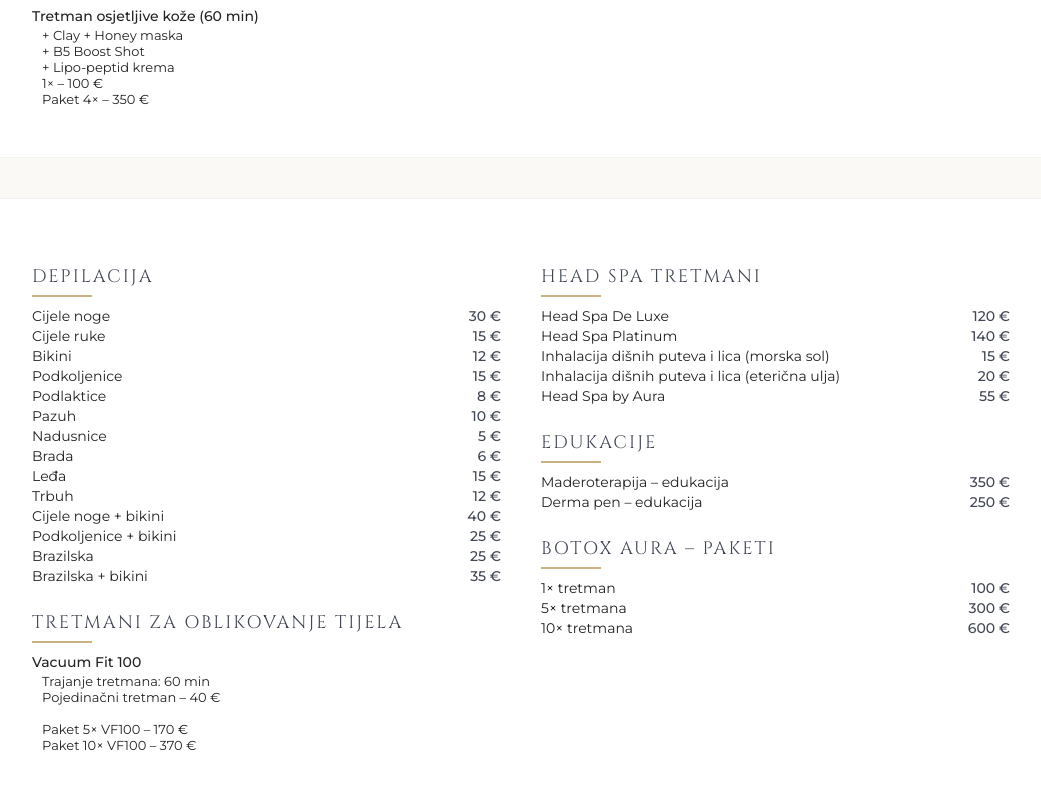
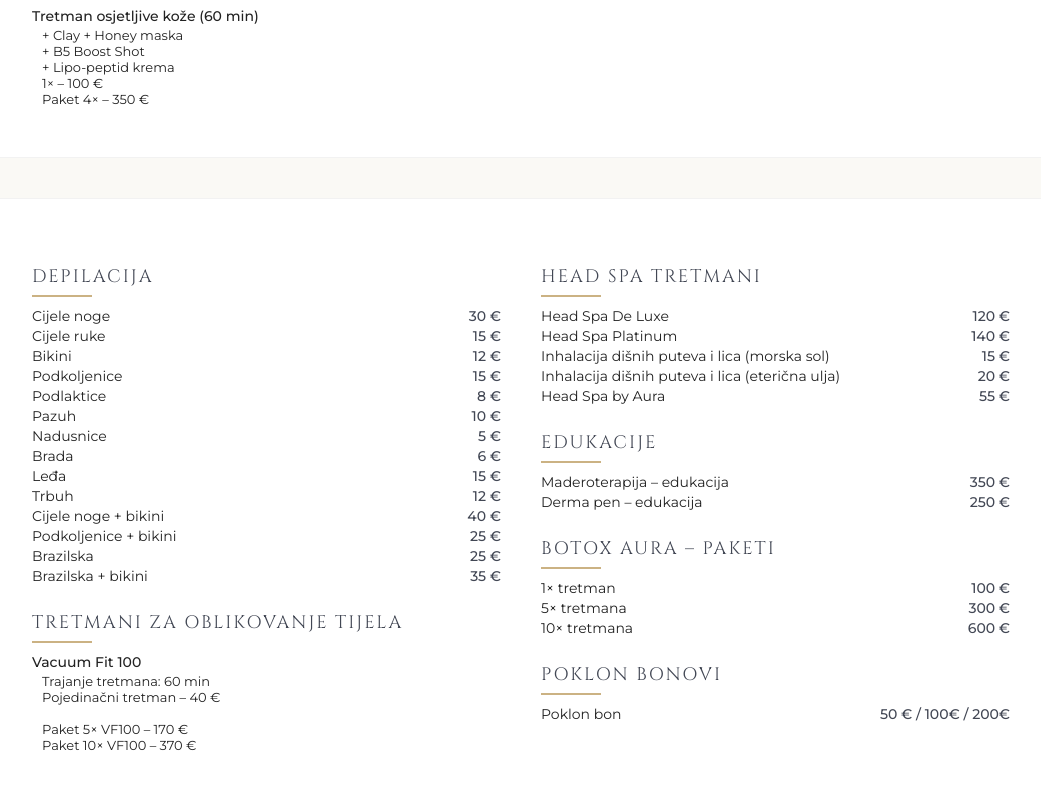
Before and after one commit to vitoschuster/aurabeautystudio, a plain HTML site: page index.html in a window 1280 px wide. Shown: the part 1742-2530 px from the top of the page, without its empty margins (119-1160 px from the left). Drawn offline with Linux system fonts and the light colour scheme.

Commit message:
Update index.html

```diff
--- a/index.html
+++ b/index.html
@@ -202,7 +202,7 @@
             </div>
             <div class="item-row">
               <div class="item-name">Maderoterapija (30 min)</div>
-              <div class="item-price">15 €</div>
+              <div class="item-price">20 €</div>
             </div>
             <div class="item-row">
               <div class="item-name">Čokoladna masaža (40 min)</div>
@@ -746,6 +746,18 @@
           </div>
         </div>
 
+        <!-- poklonPAKETI -->
+        <div class="section">
+          <div class="section-title">Poklon bonovi</div>
+          <div class="section-underline"></div>
+          <div class="items">
+            <div class="item-row">
+              <div class="item-name">Poklon bon</div>
+              <div class="item-price">50 € / 100€ / 200€</div>
+            </div>
+          </div>
+        </div>
+
       </div>
 
     </div>
```
